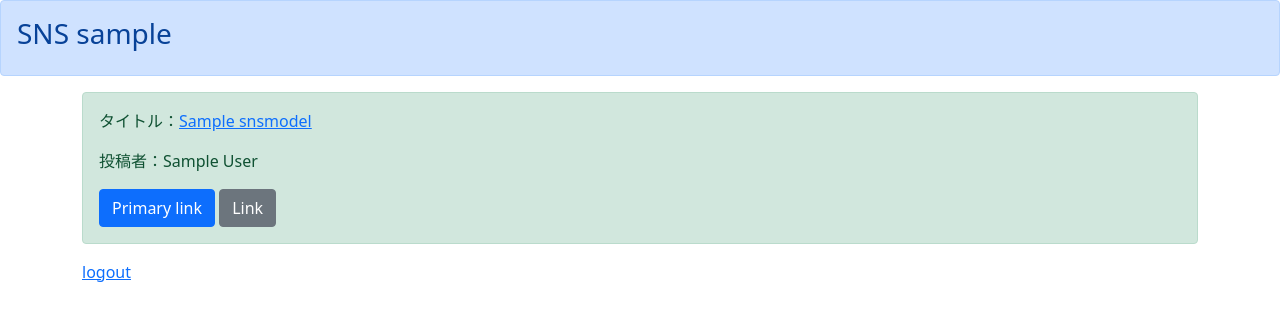
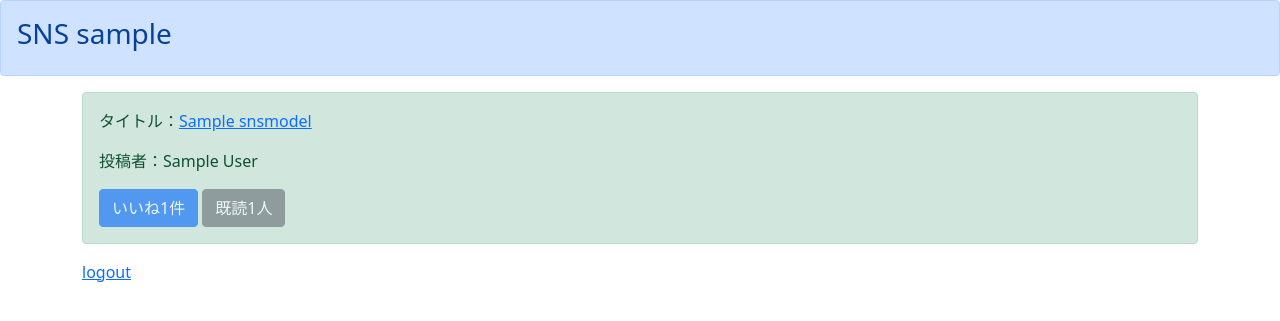
Before and after one commit to tomotakashimizu/snsproject, a Django app: page /list/ in a window 1280 px wide. Shown: the top 321 px of the page. Run offline with Django 3.2, Linux system fonts and the light colour scheme; a user stored in the database is signed in; tables that the repository leaves empty hold one stand-in row (values such as "Sample post").

Commit message:
update: create good function

```diff
--- a/snsapp/urls.py
+++ b/snsapp/urls.py
@@ -1,11 +1,12 @@
 from django.urls import path
 
-from .views import detailfunc, listfunc, loginfunc, logoutfunc, signupfunc
+from .views import detailfunc, goodfunc, listfunc, loginfunc, logoutfunc, signupfunc
 
 urlpatterns = [
     path("signup/", signupfunc, name="signup"),
     path("login/", loginfunc, name="login"),
     path("list/", listfunc, name="list"),
+    path("detail/<int:pk>", detailfunc, name="detail"),
     path("logout/", logoutfunc, name="logout"),
-    path("detail/<int:pk>", detailfunc, name="detail"),
+    path("good/<int:pk>", goodfunc, name="good"),
 ]
--- a/snsapp/views.py
+++ b/snsapp/views.py
@@ -47,5 +47,13 @@ def logoutfunc(request):
 
 
 def detailfunc(request, pk):
+    # object取得は一般的に get_object_or_404 が使われる
     object = get_object_or_404(SnsModel, pk=pk)
     return render(request, "detail.html", {"object": object})
+
+
+def goodfunc(request, pk):
+    object = SnsModel.objects.get(pk=pk)
+    object.good += 1
+    object.save()
+    return redirect("list")
--- a/templates/detail.html
+++ b/templates/detail.html
@@ -13,7 +13,7 @@
         <p>タイトル：{{ object.title }}</p>
         <p>投稿者：{{ object.author }}</p>
         <p><img src="{{ object.snsimage.url }}" width="300"></p>
-        <a href="#" class="btn btn-primary" tabindex="-1" role="button" aria-disabled="true">いいねする</a>
+        <a href="{% url 'good' object.pk %}" class="btn btn-primary" tabindex="-1" role="button" aria-disabled="true">いいねする</a>
         <a href="#" class="btn btn-secondary" tabindex="-1" role="button" aria-disabled="true">既読にする</a>
       </div>
     </div>
--- a/templates/list.html
+++ b/templates/list.html
@@ -13,8 +13,8 @@
         <div class="alert alert-success" role="alert">
           <p>タイトル：<a href="{% url 'detail' item.pk %}">{{ item.title }}</a></p>
           <p>投稿者：{{ item.author }}</p>
-          <a href="#" class="btn btn-primary" tabindex="-1" role="button" aria-disabled="true">Primary link</a>
-          <a href="#" class="btn btn-secondary" tabindex="-1" role="button" aria-disabled="true">Link</a>
+          <a href="#" class="btn btn-primary disabled" tabindex="-1" role="button" aria-disabled="true">いいね{{ item.good }}件</a>
+          <a href="#" class="btn btn-secondary disabled" tabindex="-1" role="button" aria-disabled="true">既読{{ item.read }}人</a>
         </div>
       {% endfor %}
       <a href="{% url 'logout' %}">logout</a>
```
